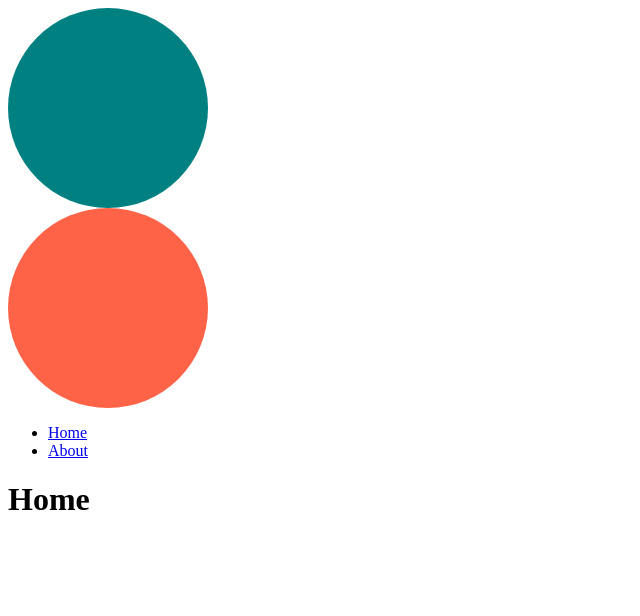
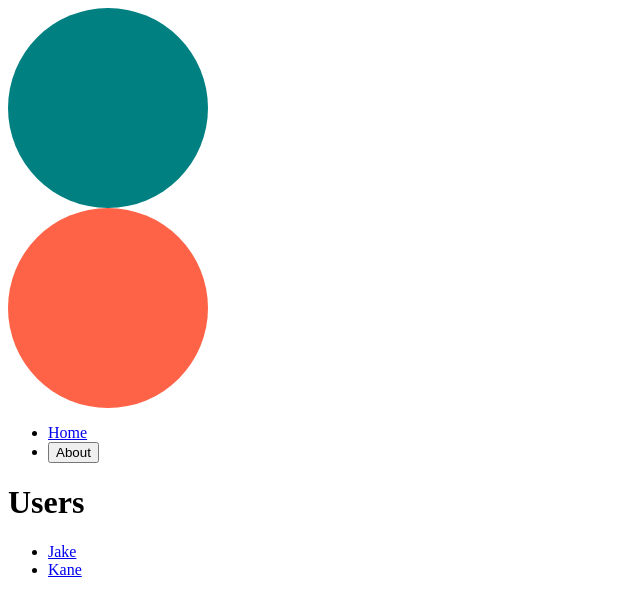
Before and after one commit to SangYoonLee1231/react-masterclass, a React (Create React App) app in the folder react-masterclass-typescript/: page / in a window 1280 px wide. Shown: the top 616 px of the page, without its empty margins (0-640 px from the left). Built offline with nearby package versions, Linux system fonts and the light colour scheme.

Commit message:
ADD: ~#4.5

```diff
--- a/react-masterclass-typescript/src/Root.tsx
+++ b/react-masterclass-typescript/src/Root.tsx
@@ -1,7 +1,7 @@
 import React from "react";
 import { Outlet } from "react-router-dom";
 import Circle from "./Circle";
-import Header from "./screens/components/Header";
+import Header from "./components/Header";
 
 function Root() {
   return (
--- a/react-masterclass-typescript/src/Router.tsx
+++ b/react-masterclass-typescript/src/Router.tsx
@@ -1,22 +1,39 @@
 import { createBrowserRouter } from "react-router-dom";
 import Home from "./screens/Home";
 import About from "./screens/About";
+import User from "./screens/users/User";
 import Root from "./Root";
+import NotFound from "./components/NotFound";
+import ErrorComponent from "./components/ErrorComponent";
 
 const router = createBrowserRouter([
   {
-    path: "/",
+    path: "",
     element: <Root />,
     children: [
       {
         path: "",
         element: <Home />,
+        errorElement: <ErrorComponent />,
       },
       {
         path: "about",
         element: <About />,
+        errorElement: <ErrorComponent />,
+      },
+      {
+        path: "users",
+        element: <User />,
+        errorElement: <ErrorComponent />,
+        children: [
+          {
+            path: ":userId",
+            element: <User />,
+          },
+        ],
       },
     ],
+    errorElement: <NotFound />,
   },
 ]);
 
--- /dev/null
+++ b/react-masterclass-typescript/src/components/ErrorComponent.tsx
@@ -0,0 +1,5 @@
+function ErrorComponent() {
+  return <h1>This Component Crashed</h1>;
+}
+
+export default ErrorComponent;
--- /dev/null
+++ b/react-masterclass-typescript/src/components/Header.tsx
@@ -0,0 +1,23 @@
+import { Link, useNavigate } from "react-router-dom";
+
+function Header() {
+  const navigate = useNavigate();
+  const onAboutClick = () => {
+    navigate("/about");
+  };
+
+  return (
+    <header>
+      <ul>
+        <li>
+          <Link to={"/"}>Home</Link>
+        </li>
+        <li>
+          <button onClick={onAboutClick}>About</button>
+        </li>
+      </ul>
+    </header>
+  );
+}
+
+export default Header;
--- /dev/null
+++ b/react-masterclass-typescript/src/components/NotFound.tsx
@@ -0,0 +1,5 @@
+function NotFound() {
+  return <h1>404 Not Found</h1>;
+}
+
+export default NotFound;
--- /dev/null
+++ b/react-masterclass-typescript/src/db.ts
@@ -0,0 +1,10 @@
+export const users = [
+  {
+    id: "1",
+    name: "Jake",
+  },
+  {
+    id: "2",
+    name: "Kane",
+  },
+];
--- a/react-masterclass-typescript/src/screens/Home.tsx
+++ b/react-masterclass-typescript/src/screens/Home.tsx
@@ -1,5 +1,19 @@
+import { Link } from "react-router-dom";
+import { users } from "../db";
+
 function Home() {
-  return <h1>Home</h1>;
+  return (
+    <div>
+      <h1>Users</h1>
+      <ul>
+        {users.map((users) => (
+          <li key={users.id}>
+            <Link to={`/users/${users.id}`}>{users.name}</Link>
+          </li>
+        ))}
+      </ul>
+    </div>
+  );
 }
 
 export default Home;
--- a/react-masterclass-typescript/src/screens/components/Header.tsx
+++ /dev/null
@@ -1,18 +0,0 @@
-import { Link } from "react-router-dom";
-
-function Header() {
-  return (
-    <header>
-      <ul>
-        <li>
-          <Link to={"/"}>Home</Link>
-        </li>
-        <li>
-          <Link to={"/about"}>About</Link>
-        </li>
-      </ul>
-    </header>
-  );
-}
-
-export default Header;
--- /dev/null
+++ b/react-masterclass-typescript/src/screens/users/User.tsx
@@ -0,0 +1,16 @@
+import { useParams } from "react-router-dom";
+import { users } from "../../db";
+
+function User() {
+  const { userId } = useParams();
+
+  return (
+    <div>
+      <h1>User</h1>
+      <h3>ID : {userId}</h3>
+      <h3>Name : {users[Number(userId) - 1].name}</h3>
+    </div>
+  );
+}
+
+export default User;
```
